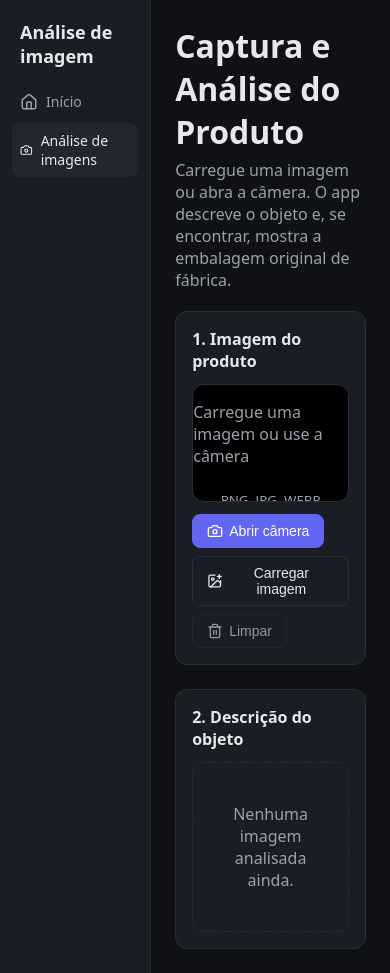
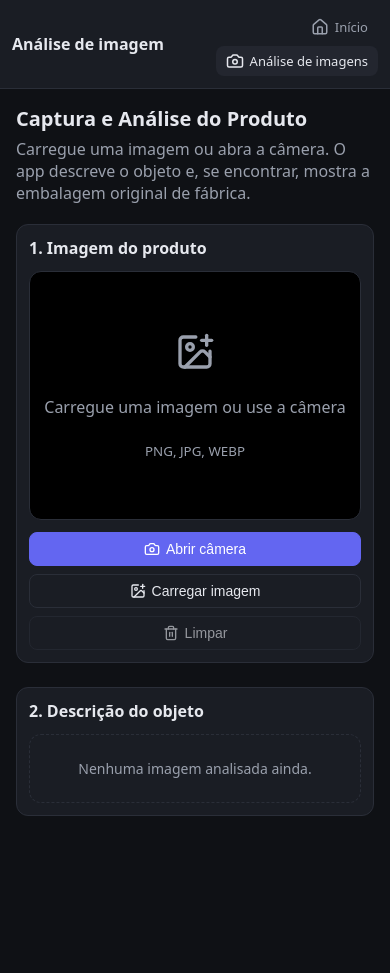
Before and after one commit to rodrigopistelli/analise-de-imagem, a React (Vite) app: page /camera in a window 390 px wide. After the commit the page ends 844 px from the top, so only its background shows below. Built offline with nearby package versions, Linux system fonts and the light colour scheme; no server answers.

Commit message:
Mobile-first responsive layout + CSS improvements

```diff
--- a/index.html
+++ b/index.html
@@ -3,7 +3,10 @@
   <head>
     <meta charset="UTF-8" />
     <link rel="icon" type="image/svg+xml" href="/favicon.svg" />
-    <meta name="viewport" content="width=device-width, initial-scale=1.0" />
+    <meta name="viewport" content="width=device-width, initial-scale=1.0, viewport-fit=cover" />
+<meta name="theme-color" content="#0f1115" />
+<meta name="apple-mobile-web-app-capable" content="yes" />
+<meta name="apple-mobile-web-app-status-bar-style" content="black-translucent" />
     <title>Análise de imagem</title>
   </head>
   <body>
--- a/src/index.css
+++ b/src/index.css
@@ -15,20 +15,35 @@ body {
   background: var(--bg);
   color: var(--text);
 }
-.layout { display: flex; min-height: 100vh; }
+.layout { display: flex; flex-direction: column; min-height: 100vh; min-height: 100dvh; }
 .sidebar {
-  width: 220px; background: var(--card); border-right: 1px solid var(--border);
-  padding: 20px 12px; display: flex; flex-direction: column; gap: 16px;
+  width: 100%; background: var(--card); border-bottom: 1px solid var(--border);
+  padding: 12px; display: flex; flex-direction: row; align-items: center; gap: 12px;
+  flex-wrap: wrap; position: sticky; top: 0; z-index: 40;
 }
-.sidebar .brand { font-weight: 700; font-size: 18px; padding: 0 8px; }
-.sidebar nav { display: flex; flex-direction: column; gap: 4px; }
+.sidebar .brand { font-weight: 700; font-size: 16px; white-space: nowrap; }
+.sidebar nav { display: flex; flex-direction: row; gap: 4px; flex-wrap: wrap; flex: 1; justify-content: flex-end; }
 .sidebar nav a {
-  color: var(--muted); text-decoration: none; display: flex; align-items: center; gap: 8px;
-  padding: 8px; border-radius: 8px; font-size: 14px;
+  color: var(--muted); text-decoration: none; display: flex; align-items: center; gap: 6px;
+  padding: 6px 10px; border-radius: 8px; font-size: 13px; white-space: nowrap;
 }
 .sidebar nav a:hover, .sidebar nav a.active { color: var(--text); background: #23262f; }
-.content { flex: 1; padding: 24px; }
-.container { max-width: 1100px; margin: 0 auto; padding: 24px; }
+.content { flex: 1; padding: 16px; }
+.container { max-width: 1100px; margin: 0 auto; padding: 16px; }
+
+@media (min-width: 768px) {
+  .layout { flex-direction: row; }
+  .sidebar {
+    width: 220px; border-right: 1px solid var(--border); border-bottom: none;
+    padding: 20px 12px; flex-direction: column; align-items: stretch; flex-wrap: nowrap;
+    position: static;
+  }
+  .sidebar .brand { font-size: 18px; }
+  .sidebar nav { flex-direction: column; flex: none; justify-content: flex-start; }
+  .sidebar nav a { font-size: 14px; padding: 8px; }
+  .content { padding: 24px; }
+  .container { padding: 24px; }
+}
 .page h1 { margin: 0 0 6px; }
 .subtitle { color: var(--muted); margin: 0 0 20px; }
 .panel {
@@ -41,7 +56,16 @@ body {
 .inline-fields > div { display: flex; flex-direction: column; gap: 8px; }
 .plate-value { letter-spacing: 3px; font-weight: 700; text-transform: uppercase; }
 details summary { cursor: pointer; color: var(--muted); font-size: 13px; }
-@media (max-width: 520px) { .inline-fields { grid-template-columns: 1fr; } }
+@media (max-width: 520px) {
+  .page h1 { font-size: 20px; }
+  .panel { padding: 12px; }
+  .row .btn { flex: 1 1 100%; justify-content: center; }
+  .btn { font-size: 13px; padding: 10px 12px; }
+  .placeholder { padding: 16px; }
+  .center { padding: 16px; }
+  .camera-zone { min-height: 200px; }
+  .upload-zone { min-height: 200px; padding: 16px; }
+}
 .grid.two { display: grid; grid-template-columns: 1fr 1fr; gap: 24px; }
 @media (max-width: 768px) { .grid.two { grid-template-columns: 1fr; } }
 .upload-zone {
@@ -77,10 +101,11 @@ details summary { cursor: pointer; color: var(--muted); font-size: 13px; }
 .form label { font-size: 13px; color: var(--muted); }
 .form input, .form textarea {
   background: #0f1115; border: 1px solid var(--border); color: var(--text);
-  padding: 8px; border-radius: 8px; font-family: inherit;
+  padding: 10px 12px; border-radius: 8px; font-family: inherit; font-size: 16px;
+  width: 100%;
 }
 .row { display: flex; gap: 8px; flex-wrap: wrap; }
-.placeholder { color: var(--muted); padding: 40px; text-align: center; border: 1px dashed var(--border); border-radius: 12px; }
+.placeholder { color: var(--muted); padding: 24px 16px; text-align: center; border: 1px dashed var(--border); border-radius: 12px; font-size: 14px; }
 .center { display: flex; align-items: center; gap: 8px; justify-content: center; padding: 40px; }
 .spin { animation: spin 1s linear infinite; }
 @keyframes spin { to { transform: rotate(360deg); } }
@@ -103,17 +128,24 @@ details summary { cursor: pointer; color: var(--muted); font-size: 13px; }
 .camera-video-live { width: 100%; height: 100%; object-fit: contain; background: #000; display: block; }
 .camera-frame { width: 100%; height: 100%; object-fit: contain; display: block; background: #000; }
 .camera-modal {
-  position: fixed; inset: 0; z-index: 50; padding: 16px;
-  background: rgba(0, 0, 0, .75);
-  display: flex; align-items: center; justify-content: center;
+  position: fixed; inset: 0; z-index: 50; padding: 0;
+  background: rgba(0, 0, 0, .85);
+  display: flex; align-items: stretch; justify-content: stretch;
 }
 .camera-box {
-  position: relative; width: min(720px, 100%);
-  background: #000; border: 1px solid var(--border);
-  border-radius: 14px; overflow: hidden;
+  position: relative; width: 100%; height: 100%;
+  background: #000; border: none; border-radius: 0; overflow: hidden;
   display: flex; flex-direction: column;
 }
-.camera-video { width: 100%; max-height: 70vh; object-fit: contain; background: #000; display: block; }
+.camera-video { width: 100%; flex: 1; object-fit: contain; background: #000; display: block; }
+@media (min-width: 768px) {
+  .camera-modal { padding: 16px; align-items: center; justify-content: center; }
+  .camera-box {
+    width: min(720px, 100%); height: auto; max-height: 90vh;
+    border: 1px solid var(--border); border-radius: 14px;
+  }
+  .camera-video { max-height: 70vh; }
+}
 .camera-shutter { margin: 12px; align-self: center; }
 .camera-close { position: absolute; top: 10px; right: 10px; z-index: 2; }
 .result-section { margin-top: 24px; }
```
